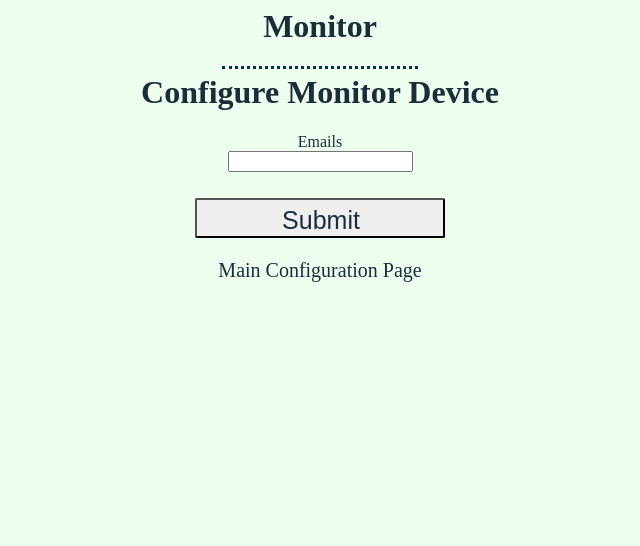
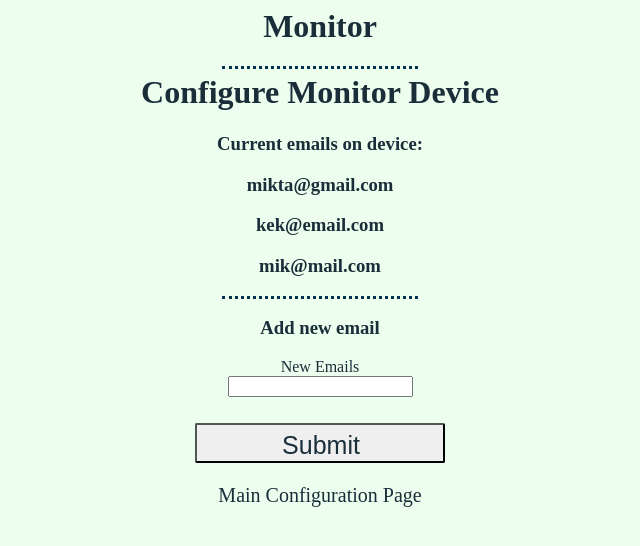
Before and after one commit to mikitachab/pimicroclimate_config_page, a Flask app: page /mails in a window 1280 px wide. Shown: the top 546 px of the page, without its empty margins (320-960 px from the left). Run offline with Flask 2, Linux system fonts and the light colour scheme.

Commit message:
updated emails form

```diff
--- a/app.py
+++ b/app.py
@@ -3,7 +3,7 @@ import time
 import os
 from flask import Flask, render_template, flash, redirect
 from forms import ConfigForm, DeviceConfigForm, EmailsForm
-from utlis import set_config_value, udpate_emails_list
+from utlis import set_config_value, udpate_emails_list, get_config_value
 from utlis import wifi_connect
 
 app = Flask(__name__)
@@ -49,14 +49,15 @@ def dev_config_page():
 
 @app.route('/mails', methods=['GET', 'POST'])
 def multiple_mails():
+    current_emails = get_config_value('recivers_emails')
+    print(current_emails)
     form = EmailsForm()
     if form.validate_on_submit():
         if form.emails.data:
             emails = form.emails.data
             udpate_emails_list(emails)
-            flash('emails updated')
             return redirect('/mails')
-    return render_template('emails.html', title='emails config', form=form)
+    return render_template('emails.html', title='emails config', form=form, cemails=current_emails)
 
 
 if __name__ == '__main__':
--- a/config.json
+++ b/config.json
@@ -1,14 +1,11 @@
 {
   "kek": 1,
   "min_measurements_count": 6,
-  "default_sleep_time": 4,
-  "notification_time": "12:22:00",
+  "default_sleep_time": 1234,
+  "notification_time": "00:33:00",
   "recivers_emails": [
-    "kek",
-    "lol",
-    "mikit",
-    "kkkk",
-    "some",
-    "another"
+    "mikta@gmail.com",
+    "kek@email.com",
+    "mik@mail.com"
   ]
 }
--- a/forms.py
+++ b/forms.py
@@ -20,5 +20,5 @@ class DeviceConfigForm(FlaskForm):
 
 
 class EmailsForm(FlaskForm):
-    emails = StringField('Emails', validators=[Optional(), ])
+    emails = StringField('New Emails', validators=[Optional(), ])
     submit = SubmitField('Submit')
--- a/requirements.txt
+++ b/requirements.txt
@@ -4,5 +4,6 @@ Flask-WTF==0.14.2
 itsdangerous==1.1.0
 Jinja2==2.10.1
 MarkupSafe==1.1.1
+validate-email==1.3
 Werkzeug==0.15.4
 WTForms==2.2.1
--- a/templates/emails.html
+++ b/templates/emails.html
@@ -3,6 +3,15 @@
 {% block content %}
 
     <h1>Configure Monitor Device</h1>
+    <div>
+        <h3>Current emails on device: <h3>
+        {% for mail in cemails %}
+            <p>{{ mail }}</p>
+        {% endfor %}
+    </div>
+    <hr>
+    <div>
+        <h3>Add new email</h3>
         <form action="" method="post" novalidate>
             {{ form.hidden_tag() }}
             <p>
@@ -11,6 +20,7 @@
             </p>
             <p>{{ form.submit(class="butn") }}</p>
         </form>
+    </div>
     <a class = "href_main_config" href="{{ url_for('config_page') }}">Main Configuration Page</a>
 
 {% endblock %}
--- a/utlis.py
+++ b/utlis.py
@@ -1,5 +1,7 @@
 import json
 import subprocess
+from validate_email import validate_email
+from flask import flash
 
 config_path = 'config.json'
 
@@ -31,9 +33,13 @@ def udpate_emails_list(emails):
     for email in emails:
         email = email.strip()
         emails_list = get_config_value('recivers_emails')
-        if email not in emails_list:
+        if email not in emails_list and validate_email(email):
             emails_list.append(email)
             set_config_value('recivers_emails', emails_list)
+            flash(f'email {email} added')
+
+        else:
+            flash(f'invalid email: "{email}"')
 
 
 def wifi_connect(ssid, password):
```
Lines whose indentation alone changed are shown as unchanged.
